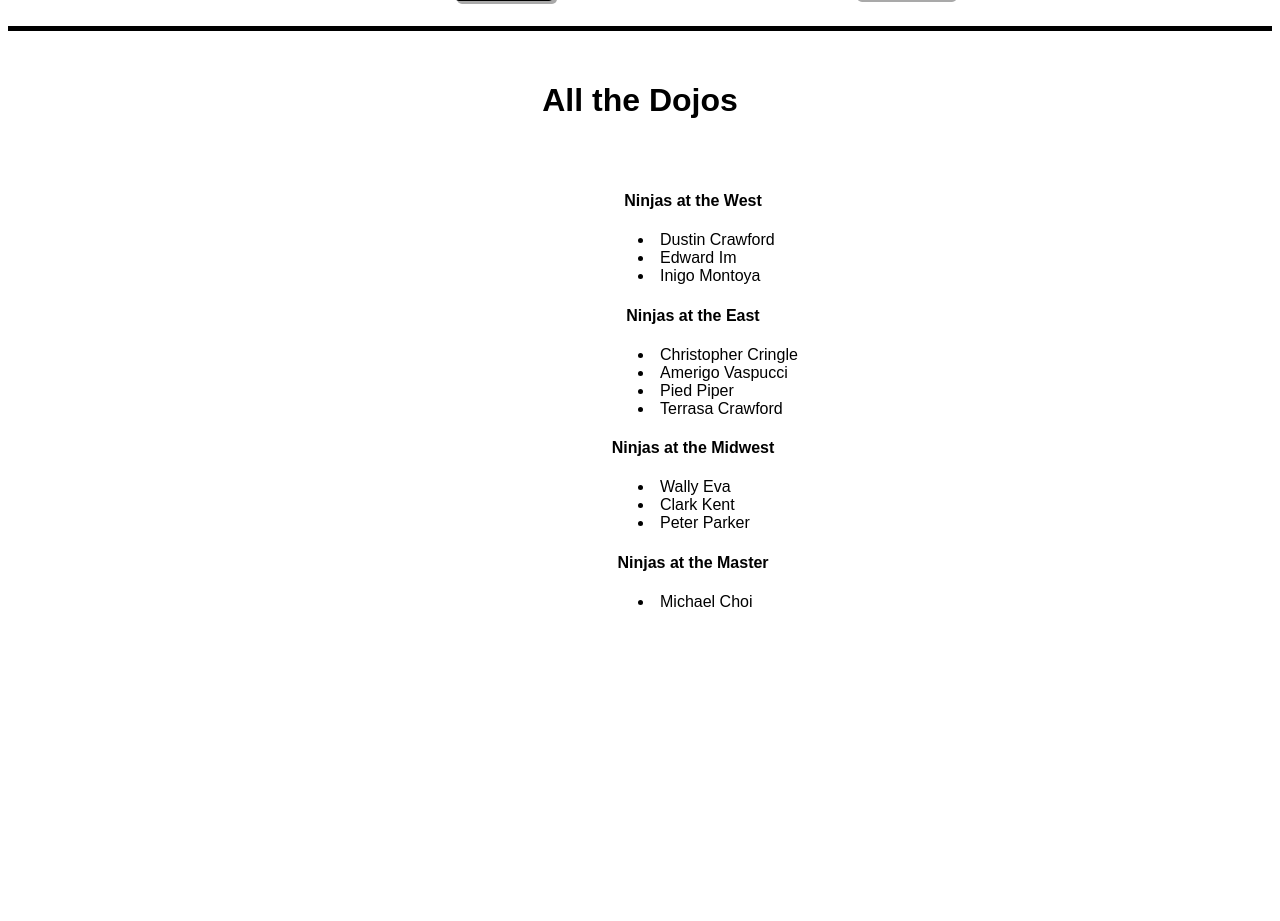
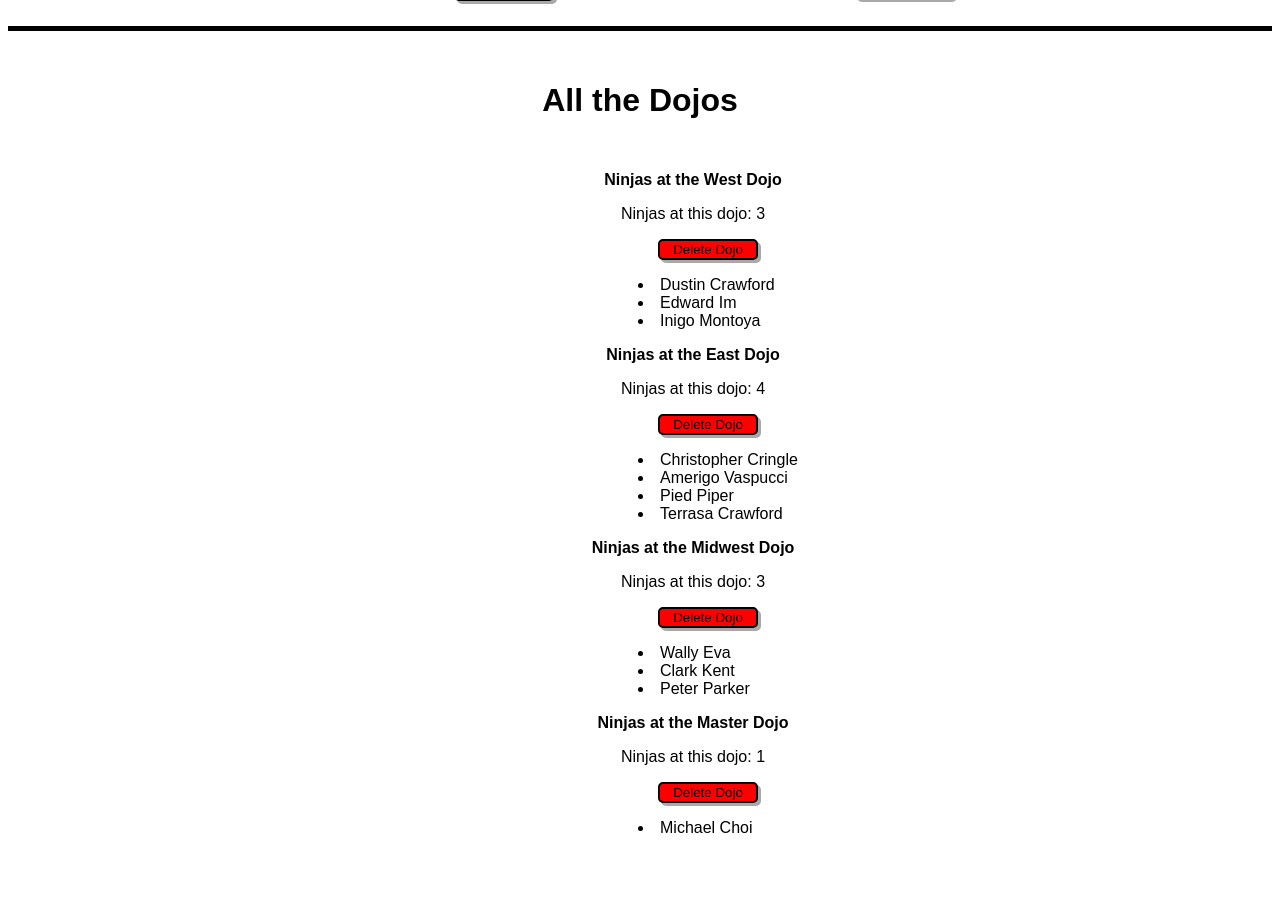
Before and after one commit to dcrawford027/dojos_and_ninjas, a Django app: page / in a window 1280 px wide. Shown: the part 226-1147 px from the top of the page. Before the commit the page ends 833 px from the top, so only its background shows below. Run offline with Django 3.2, Linux system fonts and the light colour scheme; data comes from the database, SQL or seed files in the repository; both versions use the stored data as it was after the commit.

```diff
--- a/dojo_ninjas_app/static/css/style.css
+++ b/dojo_ninjas_app/static/css/style.css
@@ -60,3 +60,15 @@ ul {
 li {
     margin-left: 130px;
 }
+
+h4 {
+    display: inline;
+}
+
+.delete {
+    background-color: red;
+    color: black;
+    border-radius: 5px;
+    border: 2px solid black;
+    margin-left: 30px;
+}
--- a/dojo_ninjas_app/templates/index.html
+++ b/dojo_ninjas_app/templates/index.html
@@ -57,7 +57,13 @@
         <h1>All the Dojos</h1>
         <div class="list">
             {% for dojo in dojos %}
-            <h4>Ninjas at the {{ dojo.name }}</h4>
+            <h4>Ninjas at the {{ dojo.name }} Dojo</h4>
+            <p>Ninjas at this dojo: {{ dojo.ninjas.all | length }}</p>
+            <form action="/delete" method="POST">
+                {% csrf_token %}
+                <input type="hidden" name="dojo_id" value='{{dojo.id}}'>
+                <button type="submit" class="delete">Delete Dojo</button>
+            </form>
             <ul>
                 {% for ninja in dojo.ninjas.all %}
                 <li>{{ ninja.first_name}} {{ ninja.last_name }}</li>
--- a/dojo_ninjas_app/urls.py
+++ b/dojo_ninjas_app/urls.py
@@ -5,4 +5,5 @@ urlpatterns = [
     path('', views.index),
     path('add_dojo', views.addDojo),
     path('add_ninja', views.addNinja),
+    path('delete', views.delete),
 ]
--- a/dojo_ninjas_app/views.py
+++ b/dojo_ninjas_app/views.py
@@ -5,7 +5,6 @@ from .models import Dojo, Ninja
 def index(request):
     context = {
         'dojos': Dojo.objects.all(),
-        'allNinjas': Ninja.objects.all(),
     }
     return render(request, 'index.html', context)
 
@@ -19,5 +18,12 @@ def addDojo(request):
 def addNinja(request):
     postFirstName = request.POST['first_name']
     postLastName = request.POST['last_name']
-    postDojo = request.POST['dojo']
+    postDojo = Dojo.objects.get(name=request.POST['dojo'])
     newNinja = Ninja.objects.create(first_name=postFirstName, last_name=postLastName, dojo=postDojo)
+    return redirect('/')
+
+def delete(request):
+    dojoId = int(request.POST['dojo_id'])
+    postDojo = Dojo.objects.get(id=dojoId)
+    postDojo.delete()
+    return redirect('/')
```
Also changed, not shown: db.sqlite3.
